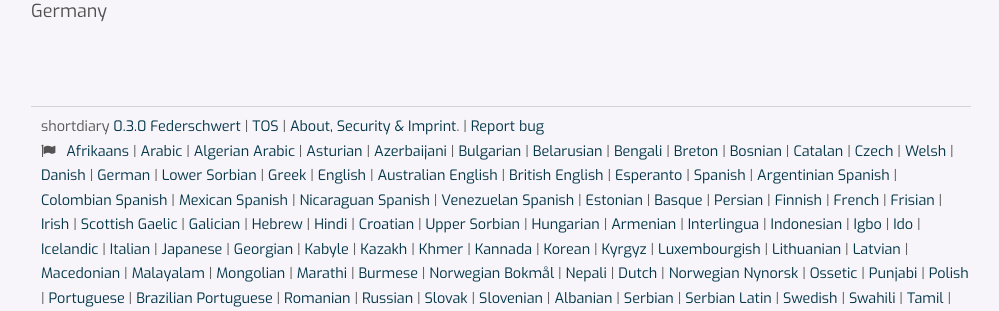
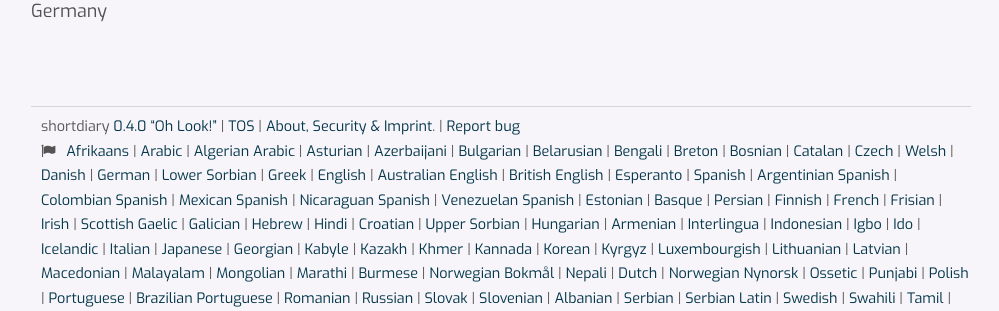
Before and after one commit to lutoma/shortdiary-web, a Django app: template templates/about.html in a window 1280 px wide. Shown: the part 1536-1847 px from the top of the page, without its empty margins (139-1138 px from the left). Run offline with Django 3.2, Linux system fonts and the light colour scheme; the template is opened without the code that fills it, so the values that code supplies are empty; some libraries are stand-ins or nearby versions.

Commit message:
Long overdue version number bump

```diff
--- a/templates/base.html
+++ b/templates/base.html
@@ -89,7 +89,7 @@
 			{% endblock %}
 
 			<div id='footer'>
-				shortdiary <a href='https://github.com/shortdiary/shortdiary/commit/{% include 'current_git_version.txt' %}'>0.3.0 Federschwert</a> | <a href="/tos/">{% trans 'TOS' %}</a> | <a href='/about/'>{% trans 'About, Security &amp; Imprint' %}</a>. | <a href="https://github.com/shortdiary/shortdiary/issues/new" target="_blank">{% trans 'Report bug' %}</a>
+				shortdiary <a href='https://github.com/shortdiary/shortdiary/commit/{% include 'current_git_version.txt' %}'>0.4.0 “Oh Look!”</a> | <a href="/tos/">{% trans 'TOS' %}</a> | <a href='/about/'>{% trans 'About, Security &amp; Imprint' %}</a>. | <a href="https://github.com/shortdiary/shortdiary/issues/new" target="_blank">{% trans 'Report bug' %}</a>
 
 				{% if user.is_superuser %}
 					 | <a href="/admin/">{% trans 'Admin' %}</a>
```
